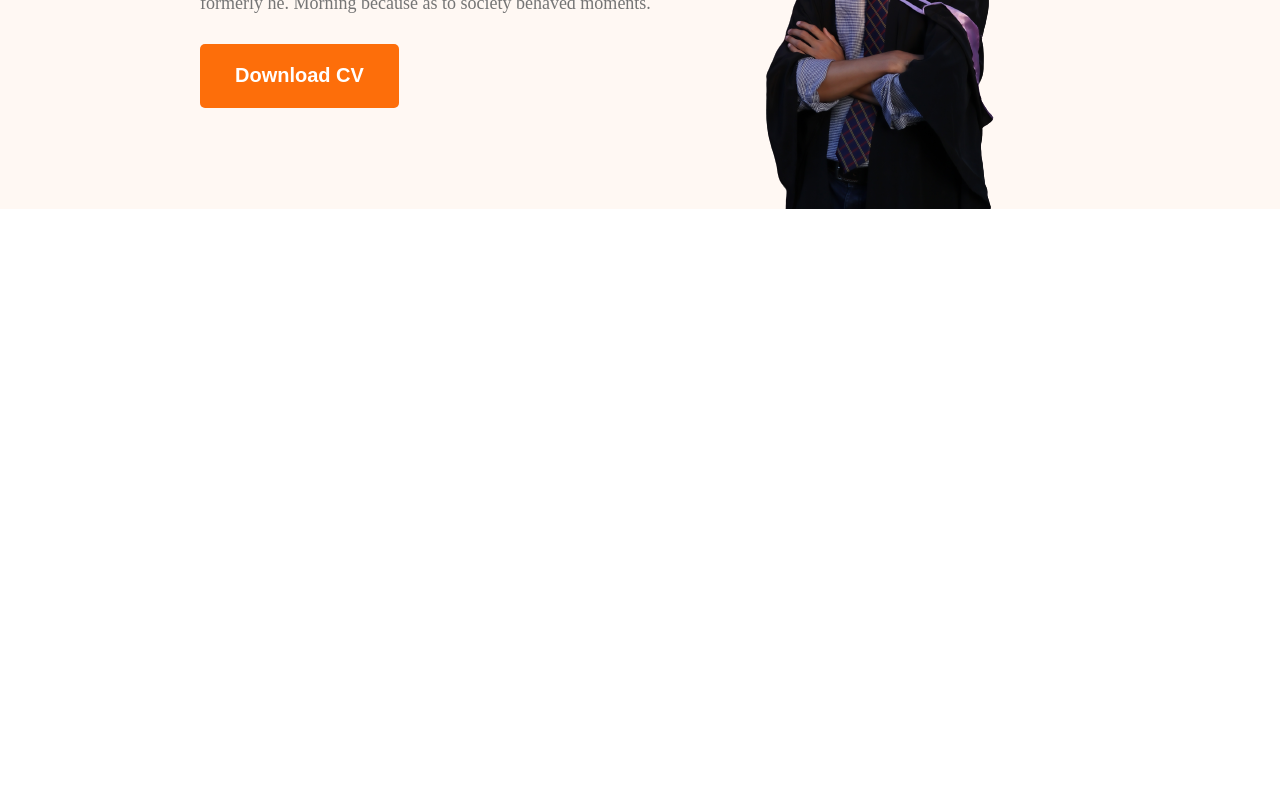
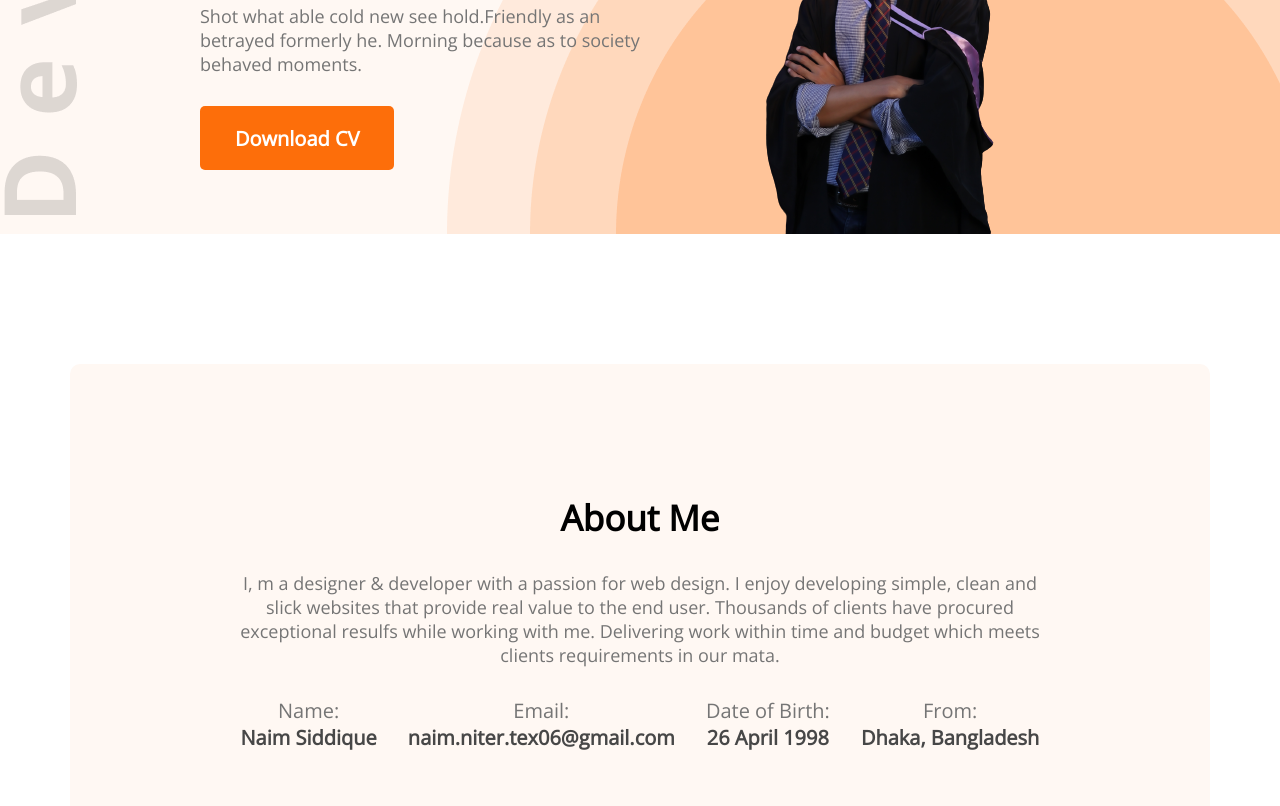
Before and after one commit to siddiquenaim/developer-portfolio, a plain HTML site: page index.html in a window 1280 px wide. Shown: the part 567-1373 px from the top of the page. Before the commit the page ends 800 px from the top, so only its background shows below. Drawn offline with nearby package versions, Linux system fonts and the light colour scheme.

Commit message:
added about info

```diff
--- a/index.html
+++ b/index.html
@@ -7,9 +7,7 @@
     <meta name="viewport" content="width=device-width, initial-scale=1.0">
     <title>Developer Portfolio</title>
     <link rel="stylesheet" href="styles/portfolio.css">
-    <link rel="preconnect" href="https://fonts.googleapis.com">
-    <link rel="preconnect" href="https://fonts.gstatic.com" crossorigin>
-    <link href="https://fonts.googleapis.com/css2?family=Open+Sans&display=swap" rel="stylesheet">
+    <link rel="preconnect" href="https://fonts.googleapis.com"><link rel="preconnect" href="https://fonts.gstatic.com" crossorigin><link href="https://fonts.googleapis.com/css2?family=Open+Sans&display=swap" rel="stylesheet">
 </head>
 
 <body>
@@ -27,12 +25,41 @@
             <div>
                 <h3 class="banner-subtitle">Hi, I am</h3>
                 <h1 class="banner-title">Naim Siddique</h1>
-                <p class="banner-description">Shot what able cold new see hold.Friendly as an betrayed formerly he. Morning because as to society behaved moments.</p>
+                <p class="banner-description">Shot what able cold new see hold.Friendly as an betrayed formerly he.
+                    Morning because as to society behaved moments.</p>
                 <button class="btn-primary">Download CV</button>
             </div>
             <img src="/images/naim.png" alt="">
         </div>
     </header>
+    <main>
+        <section class="about">
+            <h3 class="section-title">About Me</h3>
+            <p class="section-description">I, m a designer & developer with a passion for web design. I enjoy developing
+                simple, clean and slick websites that provide real value to the end user. Thousands of clients have
+                procured exceptional resulfs while working with me. Delivering work within time and budget which meets
+                clients requirements in our mata.
+            </p>
+            <div class="about-info-container">
+                <div class="about-info">
+                    <p class="info-title">Name:</p>
+                    <p class="info-description">Naim Siddique</p>
+                </div>
+                <div class="about-info">
+                    <p class="info-title">Email:</p>
+                    <p class="info-description">naim.niter.tex06@gmail.com</p>
+                </div>
+                <div class="about-info">
+                    <p class="info-title">Date of Birth:</p>
+                    <p class="info-description">26 April 1998</p>
+                </div>
+                <div class="about-info">
+                    <p class="info-title">From:</p>
+                    <p class="info-description">Dhaka, Bangladesh</p>
+                </div>
+            </div>
+        </section>
+    </main>
 
 </body>
 
--- a/styles/portfolio.css
+++ b/styles/portfolio.css
@@ -1,10 +1,15 @@
 * {
+    font-family: 'Open Sans', sans-serif;
     margin: 0;
-    font-family: font-family: 'Open Sans', sans-serif;
 }
 
-/* header and navigation styles */.header{
+/* header and navigation styles */
+.header {
     background: #FFF8F3;
+    background-image: url('../images/header_bg.png'), url('../images/developer.png');
+    background-repeat: no-repeat;
+    background-position: right bottom, left;
+    padding-top: 25px;
 }
 
 .nav-title {
@@ -70,3 +75,49 @@ nav ul {
     font-size: 18px;
     margin-bottom: 30px;
 }
+
+/* main section*/
+main {
+    max-width: 1140px;
+    margin: 0 auto;
+}
+
+/* about section styles */
+.about {
+    margin-top: 130px;
+    background-color: #FFF8F3;
+    border-radius: 10px;
+    padding: 130px 155px;
+    text-align: center;
+
+}
+
+.section-title {
+    text-align: center;
+    margin-bottom: 30px;
+    font-weight: 700;
+    font-size: 35px;
+}
+
+.section-description {
+    color: #757575;
+    font-weight: 400;
+    font-size: 18px;
+    margin-bottom: 30px;
+}
+
+.about-info-container {
+    display: flex;
+    justify-content: space-around;
+}
+
+.about .info-title {
+    color: #757575;
+    font-size: 20px;
+}
+
+.info-description {
+    color: #474747;
+    font-weight: 700;
+    font-size: 20px;
+}
```
